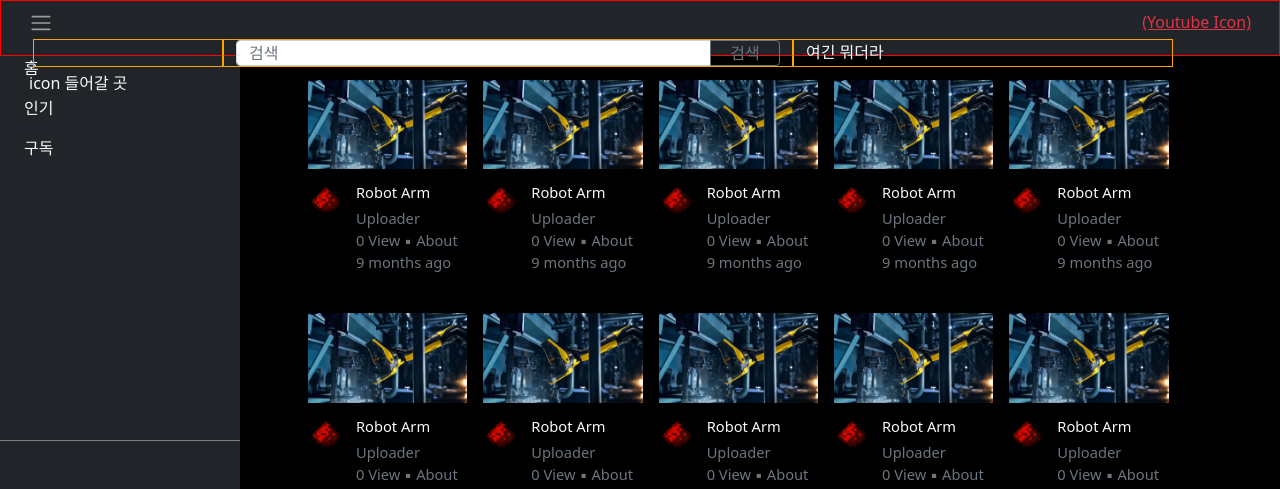
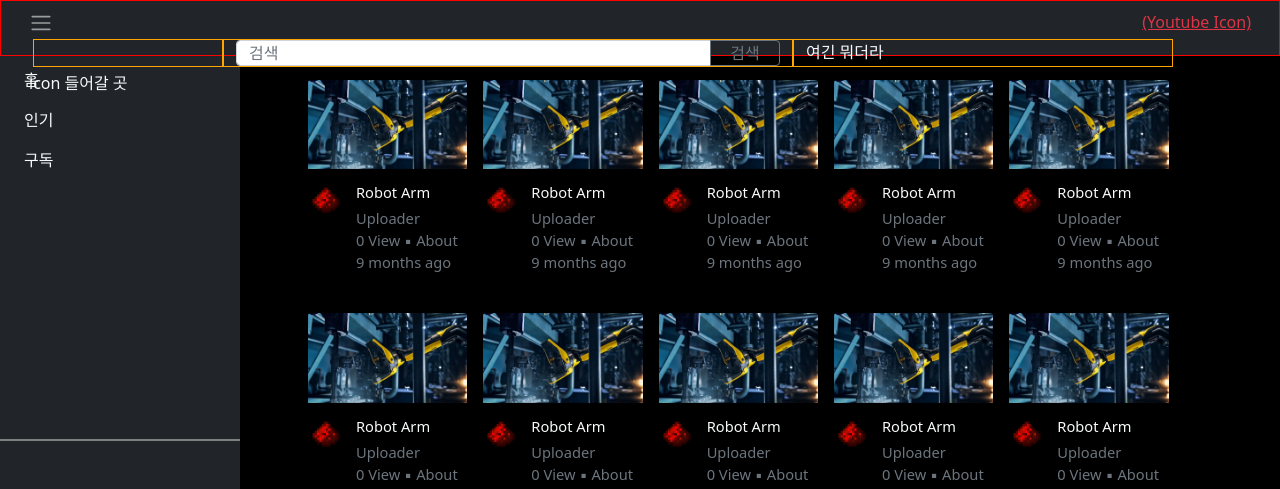
Before and after one commit to my3ngd/clonecoding, a plain HTML site: page index.html in a window 1280 px wide. Shown: the top 489 px of the page. Drawn offline with Linux system fonts and the light colour scheme.

Commit message:
sidebar 3

```diff
--- a/style.css
+++ b/style.css
@@ -43,12 +43,14 @@
 .sidebar-menu {
 	padding-left: 24px;
 	padding-right: 24px;
-	width: 192px;
+	width: auto;
 	height: 40px;
 }
 
 #sidebar-items {
+	padding-top: 12px;
+	padding-bottom: 12px;
 	width: 240px;
 	height: 385px;
-	border-bottom: 1px solid gray;
+	border-bottom: 2px solid gray;
 }
```
